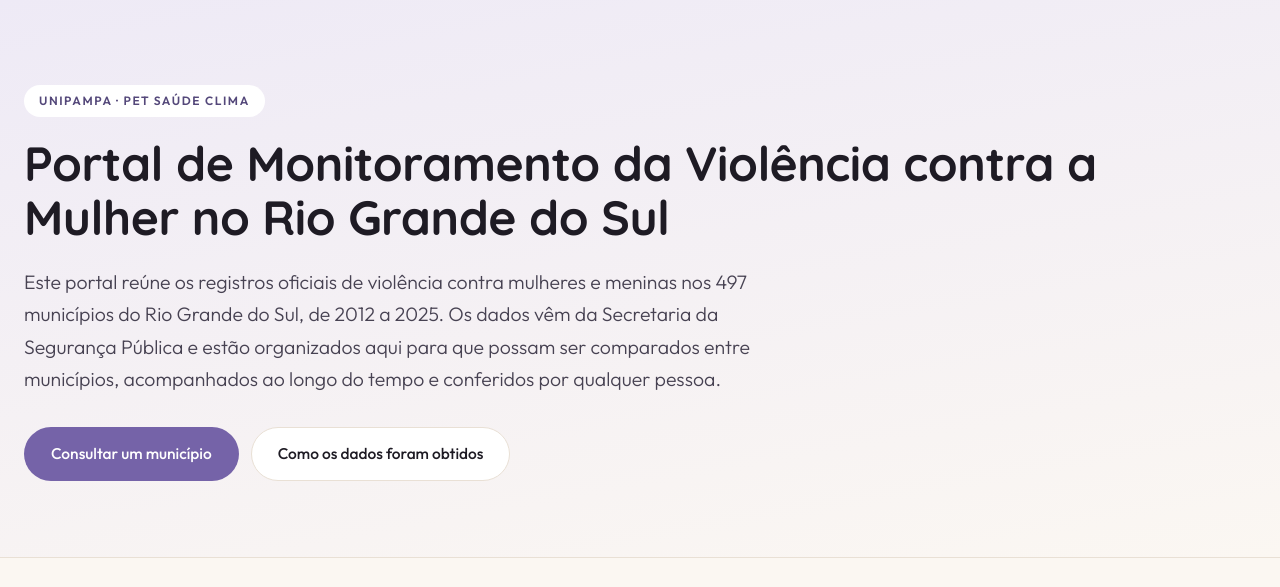
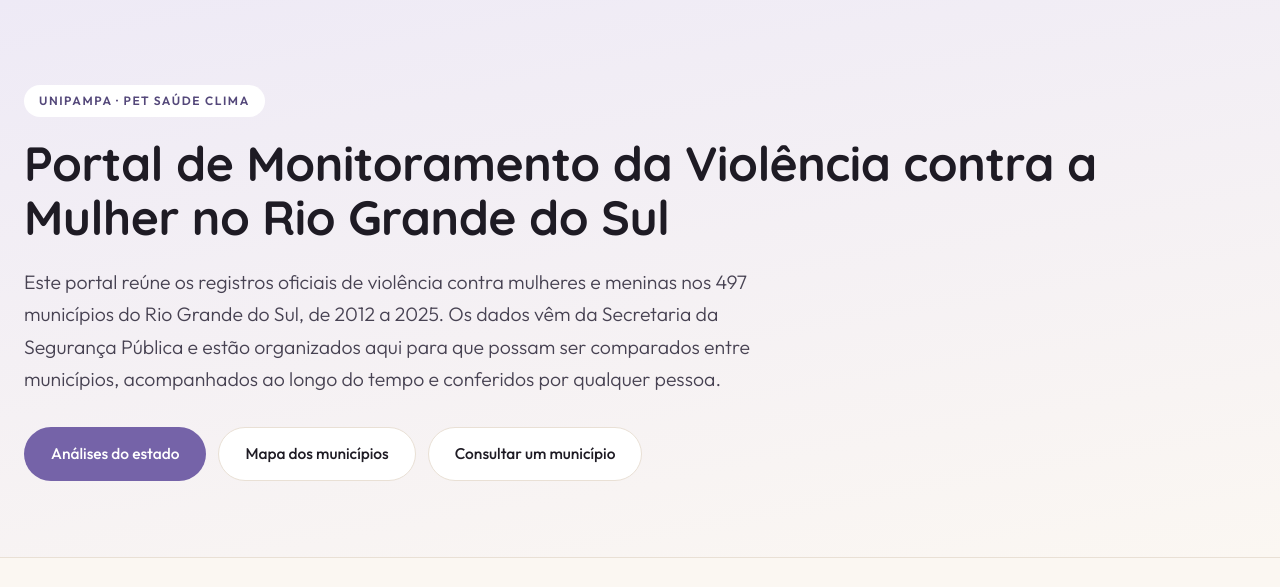
Before and after one commit to Alexandrogschafer/violencia-mulheres-rs, a plain HTML site: page docs/v2/index.html in a window 1280 px wide. Shown: the part 70-657 px from the top of the page. Drawn offline with Linux system fonts and the light colour scheme.

Commit message:
Troca os botões do hero pelos três caminhos principais

```diff
--- a/docs/v2/index.html
+++ b/docs/v2/index.html
@@ -33,8 +33,9 @@
     <h1>Portal de Monitoramento da Violência contra a Mulher no Rio Grande do Sul</h1>
     <p class="lede">Este portal reúne os registros oficiais de violência contra mulheres e meninas nos 497 municípios do Rio Grande do Sul, de 2012 a 2025. Os dados vêm da Secretaria da Segurança Pública e estão organizados aqui para que possam ser comparados entre municípios, acompanhados ao longo do tempo e conferidos por qualquer pessoa.</p>
     <div class="cta-row">
-      <a class="btn btn-primary" href="municipios.html">Consultar um município</a>
-      <a class="btn btn-ghost" href="metodologia.html">Como os dados foram obtidos</a>
+      <a class="btn btn-primary" href="resultados.html">Análises do estado</a>
+      <a class="btn btn-ghost" href="mapas.html">Mapa dos municípios</a>
+      <a class="btn btn-ghost" href="municipios.html">Consultar um município</a>
     </div>
   </div>
 </div>
```
